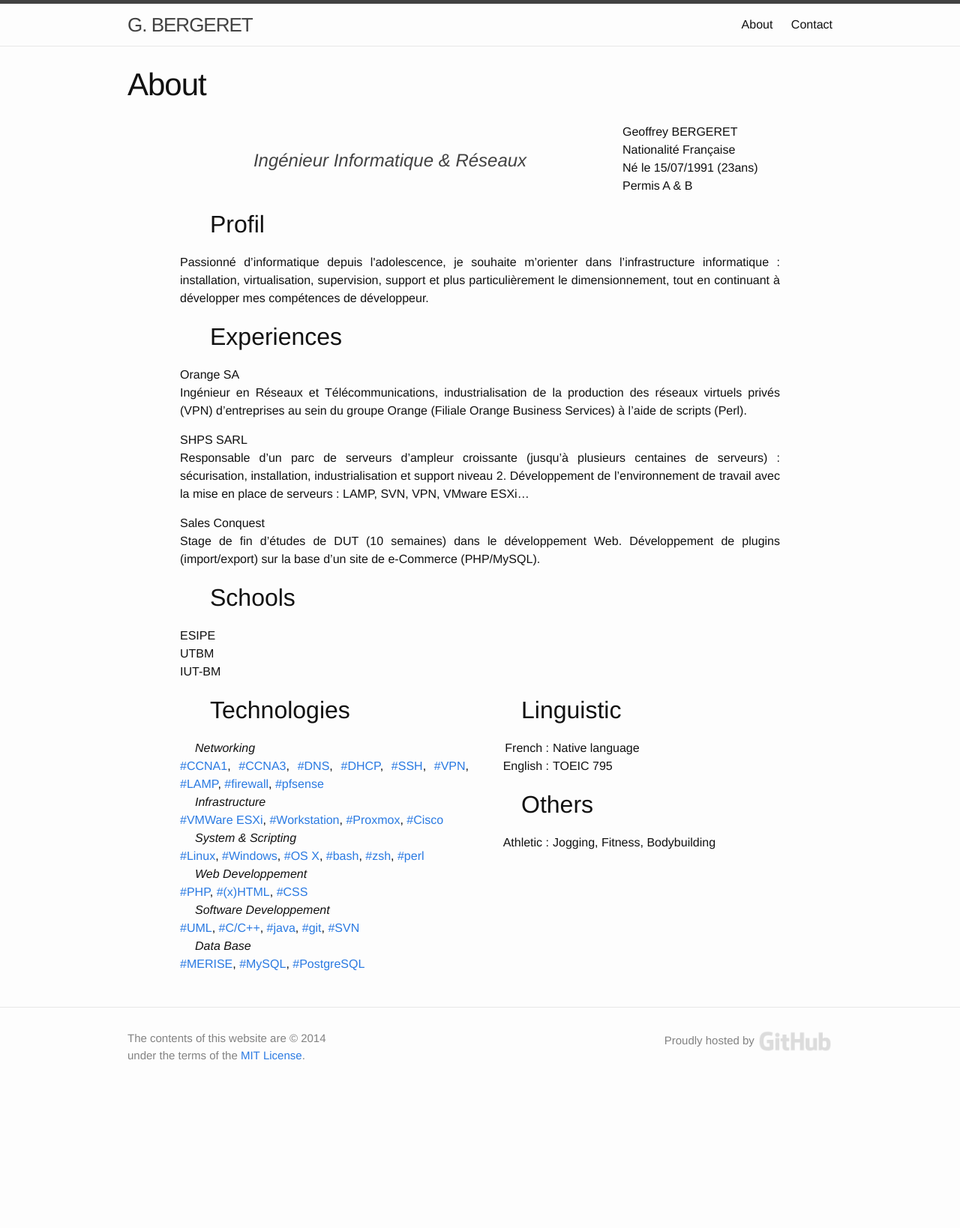
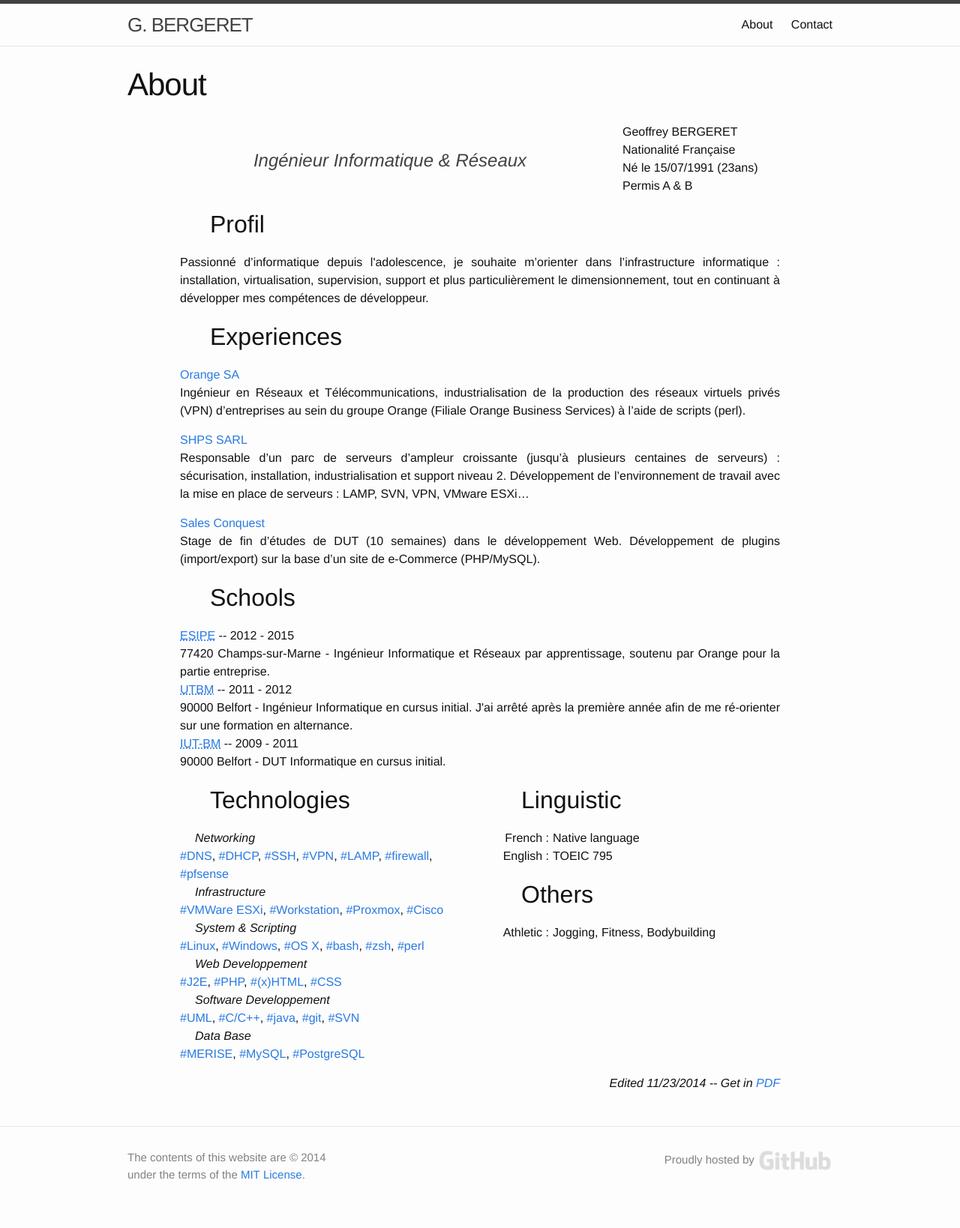
Before and after one commit to gbergere/gbergere.github.io, a Jekyll site: the page built from about.html, in a window 1280 px wide. Shown: the whole page at 75% size. Built offline with Jekyll 4.4.1, drawn with Linux system fonts in a browser that asks for light colours; before the commit the page ends 1479 px from its top, so only the background shows below that.

Commit message:
Finalise about page layout.

```diff
--- a/_sass/_resume.scss
+++ b/_sass/_resume.scss
@@ -2,15 +2,12 @@
  * About Page
  */
 
-#about-wrapper {
+#about-header,
+#about-content,
+#about-footer {
     @extend %clearfix;
     margin: auto;
     width: 800px;
-    text-align: justify;
-}
-
-#about-header {
-    @extend %clearfix;
 }
 
 #about-tagline {
@@ -36,6 +33,12 @@
 section > h2 {
     margin-left: 40px;
     font-size: 32px;
+}
+
+#about-description,
+#about-experiences,
+#about-schools {
+    text-align: justify;
 }
 
 #about-technologies,
@@ -84,3 +87,8 @@
     width:         calc(80% - 2*5px);
     margin: 0 5px;
 }
+
+#about-edit {
+    float:right;
+    font-style: italic;
+}
--- a/about.html
+++ b/about.html
@@ -4,7 +4,6 @@
 permalink: /about/
 ---
 
-<aside id="about-wrapper">
 <header id="about-header">
 	<h5 id="about-tagline">Ingénieur Informatique & Réseaux</h5>
 
@@ -18,6 +17,7 @@
 	</aside>
 </header>
 
+<main id="about-content">
 	<section id="about-description">
 		<h2>Profil</h2>
 		<p>Passionné d’informatique depuis l'adolescence, je souhaite m’orienter
@@ -29,14 +29,14 @@
 	<section id="about-experiences">
 		<h2>Experiences</h2>
 		<dl>
-			<dt>Orange SA</dt>
+			<dt><a href="http://www.orange.com" title="www.orange.com">Orange SA</a></dt>
 			<dd>Ingénieur en Réseaux et Télécommunications, industrialisation de
 			la production des réseaux virtuels privés (VPN) d’entreprises au
 			sein du groupe Orange (Filiale Orange Business Services) à l’aide de
-			scripts (Perl).</dd>
+			scripts (perl).</dd>
 		</dl>
 		<dl>
-			<dt>SHPS SARL</dt>
+			<dt><a href="http://www.shps.fr" title="www.shps.fr">SHPS SARL</a></dt>
 			<dd>Responsable d’un parc de serveurs d’ampleur croissante (jusqu’à
 			plusieurs centaines de serveurs) : sécurisation, installation,
 			industrialisation et support niveau 2. Développement de
@@ -44,7 +44,7 @@
 			SVN, VPN, VMware ESXi…</dd>
 		</dl>
 		<dl>
-			<dt>Sales Conquest</dt>
+			<dt><a href="http://www.salesconquest.com/en" title="www.salesconquest.com">Sales Conquest</a></dt>
 			<dd>Stage de fin d’études de DUT (10 semaines) dans le développement
 			Web. Développement de plugins (import/export) sur la base d’un site
 			de e-Commerce (PHP/MySQL).</dd>
@@ -54,12 +54,30 @@
 	<section id="about-schools">
 		<h2>Schools</h2>
 		<dl>
-			<dt>ESIPE</dt>
-			<dd></dd>
-			<dt>UTBM</dt>
-			<dd></dd>
-			<dt>IUT-BM</dt>
-			<dd></dd>
+			<dt>
+				<a href="http://esipe.u-pem.fr" title="esipe.u-pem.fr">
+					<abbr title="Ecole Supérieure d'Ingénieurs de l'Université Paris-Est Marne-la-Vallée">
+						ESIPE</abbr></a>
+				-- 2012 - 2015
+			</dt>
+			<dd>77420 Champs-sur-Marne - Ingénieur Informatique et Réseaux par
+				apprentissage, soutenu par Orange pour la partie entreprise.</dd>
+			<dt>
+				<a href="http://www.utbm.fr" title="www.utbm.fr">
+					<abbr title="Université de technologie Belfort-Montbéliard">
+						UTBM</abbr></a>
+				-- 2011 - 2012
+			</dt>
+			<dd>90000 Belfort - Ingénieur Informatique en cursus initial. J'ai
+				arrêté après la première année afin de me ré-orienter sur une
+				formation en alternance.</dd>
+			<dt>
+				<a href="http://www.iut-bm.univ-fcomte.fr" title="www.iut-bm.univ-fcomte.fr">
+					<abbr title="IUT de Belfort-Montbéliard">
+						IUT-BM</abbr></a>
+				-- 2009 - 2011
+			</dt>
+			<dd>90000 Belfort - DUT Informatique en cursus initial.</dd>
 		</dl>
 	</section>
 
@@ -67,9 +85,7 @@
 		<h2>Technologies</h2>
 		<dl>
 			<dt>Networking</dt>
-			<dd><a href="#" title="#">#CCNA1</a>,
-				<a href="#" title="#">#CCNA3</a>,
-				<a href="#" title="#">#DNS</a>,
+			<dd><a href="#" title="#">#DNS</a>,
 				<a href="#" title="#">#DHCP</a>,
 				<a href="#" title="#">#SSH</a>,
 				<a href="#" title="#">#VPN</a>,
@@ -89,7 +105,8 @@
 				<a href="http://www.zsh.org" title="www.zsh.org">#zsh</a>,
 				<a href="https://www.perl.org" title="www.perl.org">#perl</a></dd>
 			<dt>Web Developpement</dt>
-			<dd><a href="http://php.net" title="php.net">#PHP</a>,
+			<dd><a href="https://docs.oracle.com/javaee" title="docs.oracle.com">#J2E</a>,
+				<a href="http://php.net" title="php.net">#PHP</a>,
 				<a href="http://www.w3schools.com/html/html_xhtml.asp" title="www.w3schools.com">#(x)HTML</a>,
 				<a href="http://www.w3schools.com/css/default.asp" title="www.w3schools.com">#CSS</a></dd>
 			<dt>Software Developpement</dt>
@@ -122,4 +139,8 @@
 			<dd>Jogging, Fitness, Bodybuilding</dd>
 		</dl>
 	</section>
-</aside>
+</main>
+
+<footer id="about-footer">
+	<p id="about-edit">Edited 11/23/2014 -- Get in <a href="#" title="Internationnal resume PDF">PDF</a></p>
+</footer>
```
Lines whose indentation alone changed are shown as unchanged.
